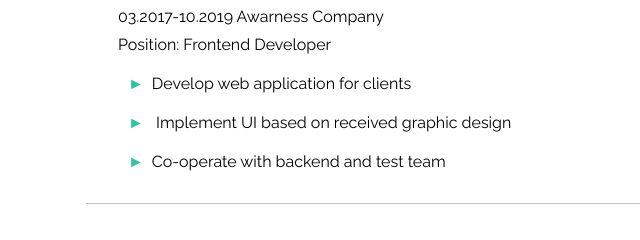
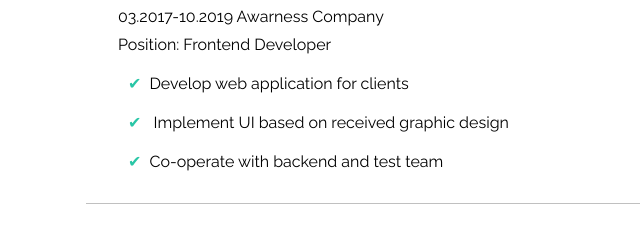
Before and after one commit to martafrackiewicz/myCVtutorial, a plain HTML site: page index.html in a window 1280 px wide. Shown: the part 1603-1843 px from the top of the page, 0-640 px from the left. Drawn offline with Linux system fonts and the light colour scheme.

Commit message:
change punctors in schools, job and projects section

```diff
--- a/style.css
+++ b/style.css
@@ -98,14 +98,14 @@
 ul {
   margin: 0;
   padding: 0;
-  list-style: none;
+  list-style-type: none;
 }
 
 li {
   margin: 10px;
 }
 
-ul li:before {
+.skills .column ul li:before, .projects ul li:before {
   content: "►";
   color: #29C6A6;
   padding-right: 0.5em;
@@ -114,6 +114,12 @@
 .fa-bookmark:before {
   margin-right: 1em;
   color: #72A49A;
+}
+
+.description ul li:before {
+  content: "✔";
+  color: #29C6A6;
+  padding-right: 0.5em;
 }
 
 .school span {
```
